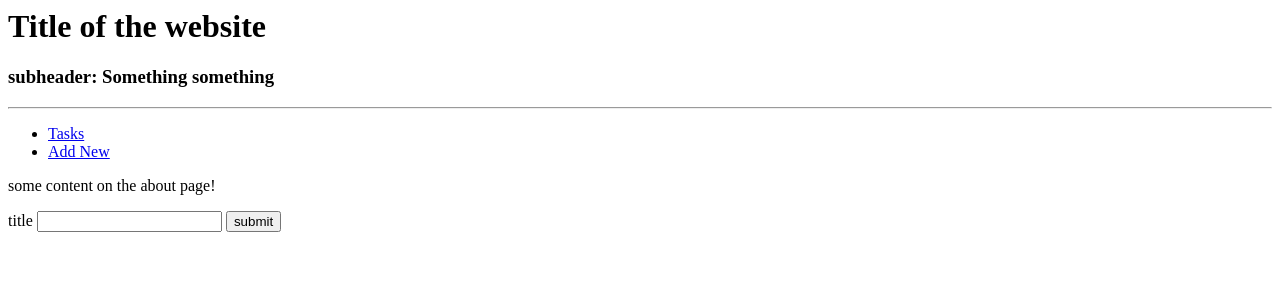
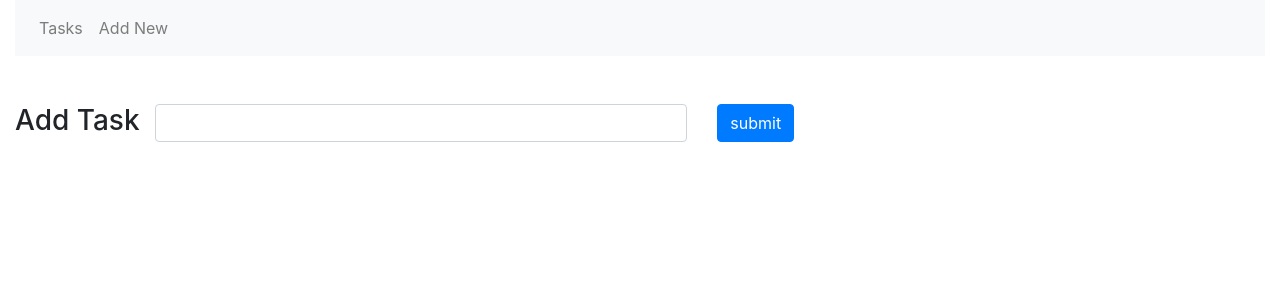
Before and after one commit to shinuamai/App-python, a Flask app: page /add in a window 1280 px wide. Shown: the top 300 px of the page. Run offline with Flask 3, Linux system fonts and the light colour scheme; some libraries are stand-ins or nearby versions.

Commit message:
Update templates

```diff
--- a/routes.py
+++ b/routes.py
@@ -1,5 +1,5 @@
 from app import app,db
-from flask import render_template, redirect, url_for
+from flask import render_template, redirect, url_for, flash, get_flashed_messages
 from models import Task
 from datetime import datetime
 
@@ -19,5 +19,6 @@ def add():
         t = Task(title=form.title.data, date= datetime.utcnow())
         db.session.add(t)
         db.session.commit()
+        flash('Task added to the database')
         return redirect(url_for('index'))
     return render_template('add.html', form=form)
--- a/templates/add.html
+++ b/templates/add.html
@@ -1,16 +1,18 @@
 {% extends "base.html" %}
 
-{%block main%}
-<p>some content on the about page!</p>
-<form action="{{url_for('add')}}" method="post">
+{% block main %}
+<div class="container-fluid">
+  <form action="{{ url_for('add') }}" method="post">
     {{ form.csrf_token }}
-    {{ form.title.label }}
-    {{ form.title }}
-    {{ form.submit }}
-    {{ form.hidden_tag()}}
-</form>
-{% if title %}
-    <h1>{{title}}</h1>
-{% endif %}
-
-{%endblock %}
+    <div class="row">
+      <h3>Add Task</h3>
+      <div class="col">
+        {{ form.title(class="form-control") }}
+      </div>
+      <div class="col">
+        {{ form.submit(class="btn btn-primary") }}
+      </div>
+    </div>
+  </form>
+</div>
+{% endblock %}
--- a/templates/base.html
+++ b/templates/base.html
@@ -1,9 +1,35 @@
-<h1>Title of the website</h1>
-<h3>subheader: Something something</h3>
-<hr>
-<ul>
-    <li><a href="{{ url_for('index') }}">Tasks</a></li>
-    <li><a href="{{ url_for('add') }}">Add New</a></li>
-</ul>
-{% block main %}
-{% endblock main %}
+<!doctype html>
+<html lang="en">
+  <head>
+    <!-- Required meta tags -->
+    <meta charset="utf-8">
+    <meta name="viewport" content="width=device-width, initial-scale=1, shrink-to-fit=no">
+
+    <!-- Bootstrap CSS -->
+    <link rel="stylesheet" href="https://stackpath.bootstrapcdn.com/bootstrap/4.5.0/css/bootstrap.min.css" integrity="sha384-9aIt2nRpC12Uk9gS9baDl411NQApFmC26EwAOH8WgZl5MYYxFfc+NcPb1dKGj7Sk" crossorigin="anonymous">
+
+    <title>Tasks</title>
+  </head>
+  <body>
+    <div class="container-fluid">
+      <nav class="navbar navbar-expand-lg navbar-light bg-light">
+        <ul class="navbar-nav">
+          <li class="nav-item"><a href="{{ url_for('index') }}" class="nav-link">Tasks</a></li>
+          <li class="nav-item"><a href="{{ url_for('add') }}" class="nav-link">Add New</a></li>
+        </ul>
+      </nav>
+      <br>
+      {% with messages = get_flashed_messages() %}
+        {% if messages %}
+          {% for message in messages %}
+          <div class="alert alert-primary">
+            {{ message }}
+          </div>
+          {% endfor %}
+        {% endif %}
+      {% endwith %}
+      <br>
+      {% block main %}{% endblock %}
+    </div>
+  </body>
+</html>
```
Also changed, not shown: templates/index.html (+11 -7 lines), instance/data.db.
